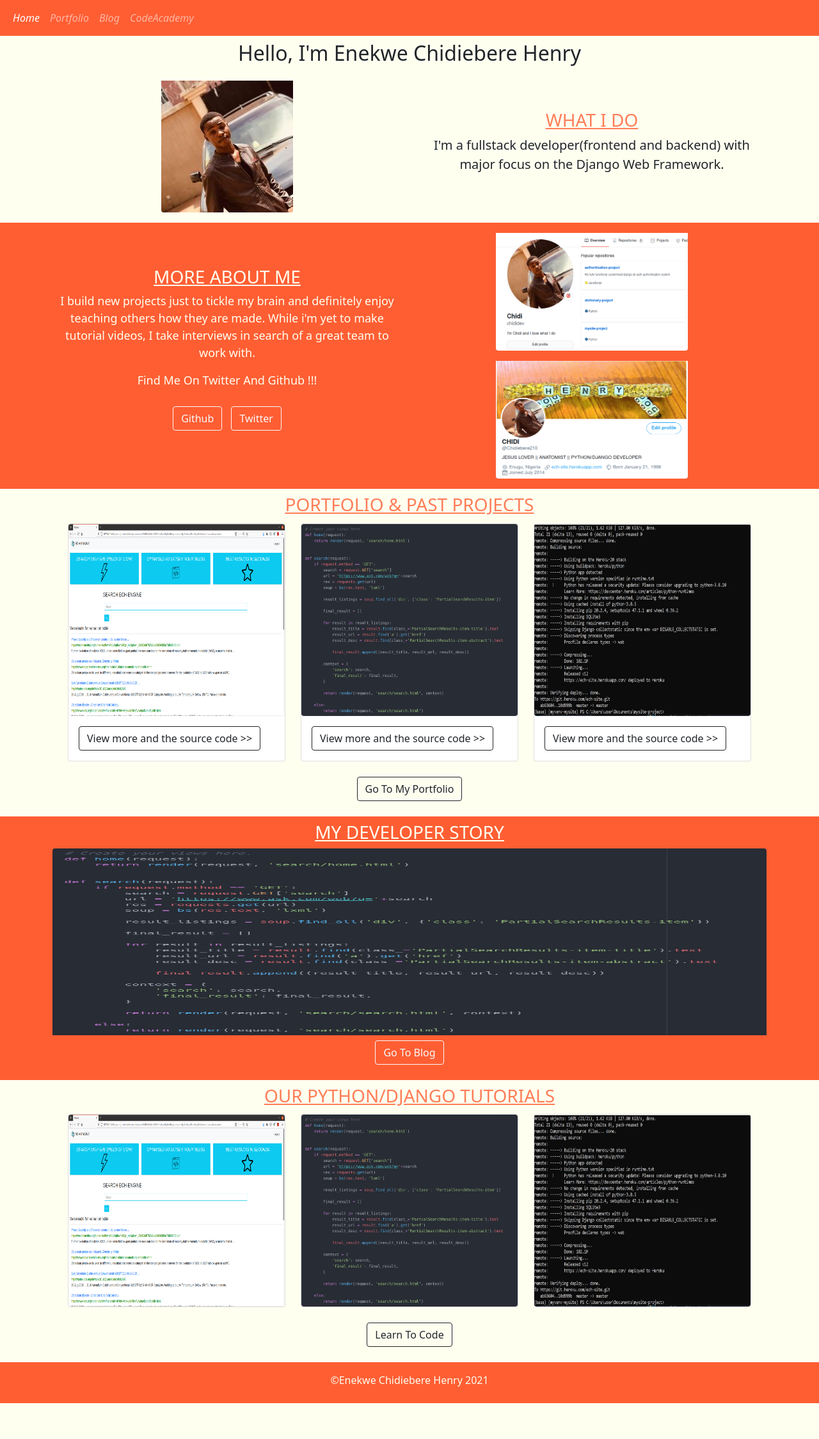
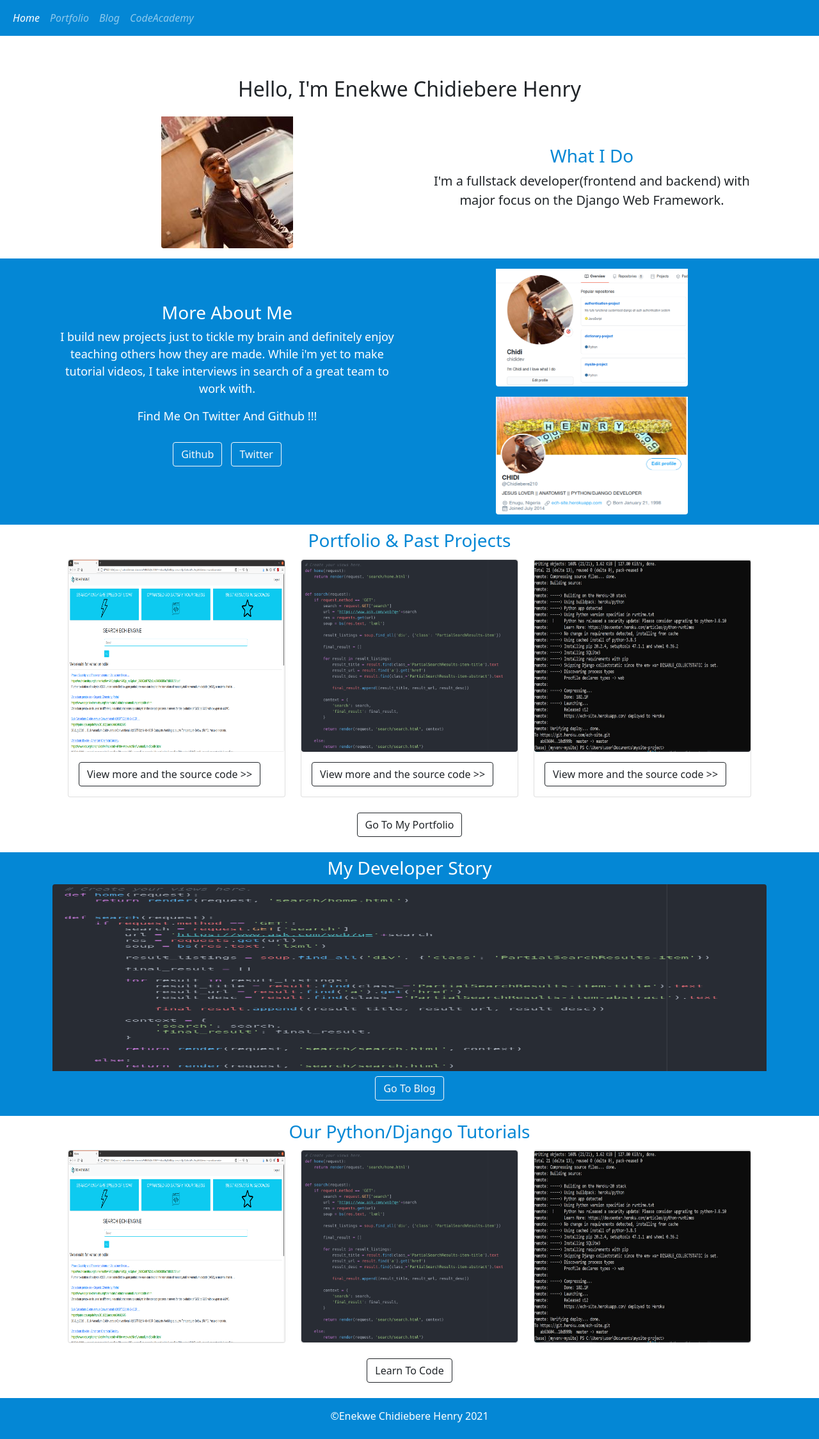
Before and after one commit to chididev/mysite-project, a Django app: page / in a window 1280 px wide. Shown: the whole page at 64% size. Before the commit the page ends 2193 px from the top, so only its background shows below. Run offline with Django 3.2, Linux system fonts and the light colour scheme.

Commit message:
changed up my colors

```diff
--- a/home/templates/home/home.html
+++ b/home/templates/home/home.html
@@ -1,7 +1,7 @@
 {% extends 'main_home.html' %}
 {% load static %}
 {% block content %}
-<div class="container-fluid pt-5 pb-3" style="background-color: #FFFFF0;">
+<div class="container-fluid pt-5 pb-3" style="background-color: #FFFFFF;">
     <div class="container">
         <div class="row">
             <h2 class="pt-3" style="text-transform: capitalize; font-weight: light-bold; text-align:center;"> hello, i'm enekwe
@@ -11,7 +11,7 @@
                 <img src="{% static 'picture1.jpg' %}" class="rounded mx-auto d-block pt-3" alt="static image">
             </div>
             <div class="col align-self-center">
-                <h3 class="pt-3" style="text-transform: uppercase; color: rgba(255, 94, 51, 0.8); text-align:center; text-decoration: underline;">what i do
+                <h3 class="pt-3" style="text-transform: capitalize; color: #0487D5; text-align:center;">what i do
                 </h3>
                 <p style="text-transform:none ; font-style:normal; text-align:center; font-size: 20px;">I'm a fullstack developer(frontend and backend) with major focus on the Django Web Framework.
                 </p>
@@ -19,16 +19,16 @@
         </div>
     </div>
 </div>
-<div class="container-fluid pb-3" style = "background-color: #ff5e33;">
+<div class="container-fluid pb-3" style = "background-color: #0487D5;">
     <div class="container">
         <div class="row">
             <div class="col align-self-center">
-                <h3 class = "pt-2" style="text-transform: uppercase; color: #FFFFF0; text-align:center; text-decoration: underline;"> more about me
+                <h3 class = "pt-2" style="text-transform: capitalize; color: #FFFFFF; text-align:center;"> more about me
                 </h3>
-                <p style="text-transform:none ; font-style:normal; text-align:center; font-size: 18px; color:#FFFFF0;">I build
+                <p style="text-transform:none ; font-style:normal; text-align:center; font-size: 18px; color:#FFFFFF;">I build
                     new projects just to tickle my brain and definitely enjoy teaching others how they are made. While i'm yet to make tutorial videos, I take interviews in search of a great team to work with.
                 </p>
-                <p style="text-transform:capitalize; font-style:normal; text-align:center; font-size: 18px; color:#FFFFF0;">Find me on twitter and github !!!
+                <p style="text-transform:capitalize; font-style:normal; text-align:center; font-size: 18px; color:#FFFFFF;">Find me on twitter and github !!!
                     <br>
                     <br>
                 <a class="btn btn-outline-light text-center" href="https://github.com/chididev" target="_blank">Github</a>
@@ -44,12 +44,12 @@
         </div>
     </div>
 </div>
-<div class="container-fluid pb-2" style="background-color: #FFFFF0;">
+<div class="container-fluid pb-2" style="background-color: #FFFFFF;">
     <div class="container">
         <div class="row">
             <div class="col align-self-center">
                 <h3 class="pt-2"
-                    style="text-transform: uppercase; color: rgba(255, 94, 51, 0.8); text-align:center; text-decoration: underline;">
+                    style="text-transform: capitalize; color: #0487D5; text-align:center;">
                     portfolio & past projects
                 </h3>
                 <div class="album">
@@ -88,15 +88,15 @@
             </div>
         </div>
     </div>
-    <p style="text-transform:capitalize; font-style:normal; text-align:center;"><a class="btn btn-outline-dark text-center" href="{% url 'portfolio' %}" target="_blank">Go to my portfolio</a>
+    <p style="text-transform:capitalize; font-style:normal; text-align:center;"><a class="btn btn-outline-dark text-center" href="{% url 'portfolio' %}">Go to my portfolio</a>
     </p>
 </div>
-<div class="container-fluid pb-2" style="background-color: #ff5e33;">
+<div class="container-fluid pb-2" style="background-color: #0487D5;">
     <div class="container">
         <div class="row">
             <div class="col align-self-center">
                 <h3 class="pt-2"
-                    style="text-transform: uppercase; color: #FFFFF0; text-align:center; text-decoration: underline;">
+                    style="text-transform: capitalize; color: #FFFFFF; text-align:center;">
                     my developer story
                 </h3>
                     <img class="card-img-top image-fluid rounded-top rounded-bottom pb-2" src="{% static 'views.png' %}" alt="Card image cap" height="300" width="500">
@@ -105,15 +105,15 @@
         </div>
     </div>
     <p style="text-transform:capitalize; font-style:normal; text-align:center;"><a class="btn btn-outline-light text-center"
-            href="{% url 'blog' %}" target="_blank">Go to blog</a>
+            href="{% url 'blog' %}">Go to blog</a>
     </p>
 </div>
-<div class="container-fluid pb-2" style="background-color: #FFFFF0;">
+<div class="container-fluid pb-2" style="background-color: #FFFFFF;">
     <div class="container">
         <div class="row">
             <div class="col align-self-center">
                 <h3 class="pt-2"
-                    style="text-transform: uppercase; color: rgba(255, 94, 51, 0.8); text-align:center; text-decoration: underline;">
+                    style="text-transform: capitalize; color: #0487D5; text-align:center;">
                     our python/django tutorials
                 </h3>
                 <div class="album">
--- a/templates/main_blog.html
+++ b/templates/main_blog.html
@@ -37,7 +37,7 @@
 
 <body>
     <!-- HANDLES THE NAVBAR -->
-    <nav class="navbar fixed-top navbar-expand-lg navbar-dark" style="background-color: rgba(255, 94, 51, 1);">
+    <nav class="navbar fixed-top navbar-expand-lg navbar-dark" style="background-color: #0487D5;">
         <div class="container-fluid">
             <!-- THE BUTTON TAG HANDLES THE TOGGLER -->
             <button class="navbar-toggler" type="button" data-bs-toggle="collapse" data-bs-target="#navbarNavAltMarkup"
@@ -68,9 +68,9 @@
     {% endblock %}
 
     <!-- HANDLES THE FOOTER -->
-    <div class="conteiner-fluid" style="text-transform: capitalize; background-color: #FFFFF0;">
+    <div class="conteiner-fluid" style="text-transform: capitalize; background-color: #FFFFFF;">
         <footer class="text-muted pt-3 pb-2">
-            <div class="container text-center" style="text-transform: capitalize; color: #ff5e33;">
+            <div class="container text-center" style="text-transform: capitalize; color: #0487D5;">
                 <p>&copy;Enekwe Chidiebere Henry {% now "Y" %}</p>
             </div>
         </footer>
--- a/templates/main_blogdetail.html
+++ b/templates/main_blogdetail.html
@@ -37,7 +37,7 @@
 
 <body>
     <!-- HANDLES THE NAVBAR -->
-    <nav class="navbar fixed-top navbar-expand-lg navbar-dark" style="background-color: rgba(255, 94, 51, 1);">
+    <nav class="navbar fixed-top navbar-expand-lg navbar-dark" style="background-color: #0487D5;">
         <div class="container-fluid">
             <!-- THE BUTTON TAG HANDLES THE TOGGLER -->
             <button class="navbar-toggler" type="button" data-bs-toggle="collapse" data-bs-target="#navbarNavAltMarkup"
@@ -70,9 +70,9 @@
     {% endblock %}
 
     <!-- HANDLES THE FOOTER -->
-    <div class="conteiner-fluid" style="text-transform: capitalize; background-color: #FFFFF0;">
+    <div class="conteiner-fluid" style="text-transform: capitalize; background-color: #FFFFFF;">
         <footer class="text-muted pt-3 pb-2">
-            <div class="container text-center" style="text-transform: capitalize; color: #ff5e33;">
+            <div class="container text-center" style="text-transform: capitalize; color: #0487D5;">
                 <p>&copy;Enekwe Chidiebere Henry {% now "Y" %}</p>
             </div>
         </footer>
--- a/templates/main_codeacademy.html
+++ b/templates/main_codeacademy.html
@@ -37,7 +37,7 @@
 
 <body>
     <!-- HANDLES THE NAVBAR -->
-    <nav class="navbar fixed-top navbar-expand-lg navbar-dark" style="background-color: rgba(255, 94, 51, 1);">
+    <nav class="navbar fixed-top navbar-expand-lg navbar-dark" style="background-color: #0487D5;">
         <div class="container-fluid">
             <!-- THE BUTTON TAG HANDLES THE TOGGLER -->
             <button class="navbar-toggler" type="button" data-bs-toggle="collapse" data-bs-target="#navbarNavAltMarkup"
@@ -73,9 +73,9 @@
     {% endblock %}
 
     <!-- HANDLES THE FOOTER -->
-    <div class="conteiner-fluid" style="text-transform: capitalize; background-color: #ff5e33;">
+    <div class="conteiner-fluid" style="text-transform: capitalize; background-color: #0487D5;">
         <footer class="text-muted pt-3 pb-2">
-            <div class="container text-center" style="text-transform: capitalize; color: #FFFFF0;">
+            <div class="container text-center" style="text-transform: capitalize; color: #FFFFFF;">
                 <p>&copy;Enekwe Chidiebere Henry {% now "Y" %}</p>
             </div>
         </footer>
--- a/templates/main_create.html
+++ b/templates/main_create.html
@@ -37,7 +37,7 @@
 
 <body>
     <!-- HANDLES THE NAVBAR -->
-    <nav class="navbar fixed-top navbar-expand-lg navbar-dark" style="background-color: rgba(255, 94, 51, 1);">
+    <nav class="navbar fixed-top navbar-expand-lg navbar-dark" style="background-color: #0487D5;">
         <div class="container-fluid">
             <!-- THE BUTTON TAG HANDLES THE TOGGLER -->
             <button class="navbar-toggler" type="button" data-bs-toggle="collapse" data-bs-target="#navbarNavAltMarkup"
@@ -68,9 +68,9 @@
     {% endblock %}
 
     <!-- HANDLES THE FOOTER -->
-    <div class="conteiner-fluid" style="text-transform: capitalize; background-color: #FFFFF0;">
+    <div class="conteiner-fluid" style="text-transform: capitalize; background-color: #FFFFFF;">
         <footer class="text-muted pt-3 pb-2">
-            <div class="container text-center" style="text-transform: capitalize; color: #ff5e33;">
+            <div class="container text-center" style="text-transform: capitalize; color: #0487D5;">
                 <p>&copy;Enekwe Chidiebere Henry {% now "Y" %}</p>
             </div>
         </footer>
--- a/templates/main_home.html
+++ b/templates/main_home.html
@@ -35,7 +35,7 @@
 </head>
 <body>
 <!-- HANDLES THE NAVBAR -->
-<nav class="navbar fixed-top navbar-expand-lg navbar-dark" style="background-color: rgba(255, 94, 51, 1);">
+<nav class="navbar navbar-expand-lg navbar-dark" style="background-color: #0487D5;">
     <div class="container-fluid">
         <!-- THE BUTTON TAG HANDLES THE TOGGLER -->
         <button class="navbar-toggler" type="button" data-bs-toggle="collapse" data-bs-target="#navbarNavAltMarkup"
@@ -60,9 +60,9 @@
 {% endblock %}
 
     <!-- HANDLES THE FOOTER -->
-<div class="conteiner-fluid" style="text-transform: capitalize; background-color: #ff5e33;">
+<div class="conteiner-fluid" style="text-transform: capitalize; background-color: #0487D5;">
     <footer class="text-muted pt-3 pb-2">
-        <div class="container text-center" style="text-transform: capitalize; color: #FFFFF0;">
+        <div class="container text-center" style="text-transform: capitalize; color: #FFFFFF;">
             <p>&copy;Enekwe Chidiebere Henry {% now "Y" %}</p>
         </div>
    </footer>
--- a/templates/main_portfolio.html
+++ b/templates/main_portfolio.html
@@ -37,7 +37,7 @@
 
 <body>
     <!-- HANDLES THE NAVBAR -->
-    <nav class="navbar fixed-top navbar-expand-lg navbar-dark" style="background-color: rgba(255, 94, 51, 1);">
+    <nav class="navbar fixed-top navbar-expand-lg navbar-dark" style="background-color: #0487D5;">
         <div class="container-fluid">
             <!-- THE BUTTON TAG HANDLES THE TOGGLER -->
             <button class="navbar-toggler" type="button" data-bs-toggle="collapse" data-bs-target="#navbarNavAltMarkup"
@@ -62,9 +62,9 @@
     {% endblock %}
 
     <!-- HANDLES THE FOOTER -->
-    <div class="conteiner-fluid" style="text-transform: capitalize; background-color: #FFFFF0;">
+    <div class="conteiner-fluid" style="text-transform: capitalize; background-color: #FFFFFF;">
         <footer class="text-muted pt-3 pb-2">
-            <div class="container text-center" style="text-transform: capitalize; color: #ff5e33;">
+            <div class="container text-center" style="text-transform: capitalize; color: #0487D5;">
                 <p>&copy;Enekwe Chidiebere Henry {% now "Y" %}</p>
             </div>
         </footer>
```
Also changed, not shown: blog/templates/blog/blog.html (+4 -4 lines), blog/templates/blog/detail.html (+7 -7 lines), portfolio/templates/portfolio/portfolio.html (+5 -5 lines).
